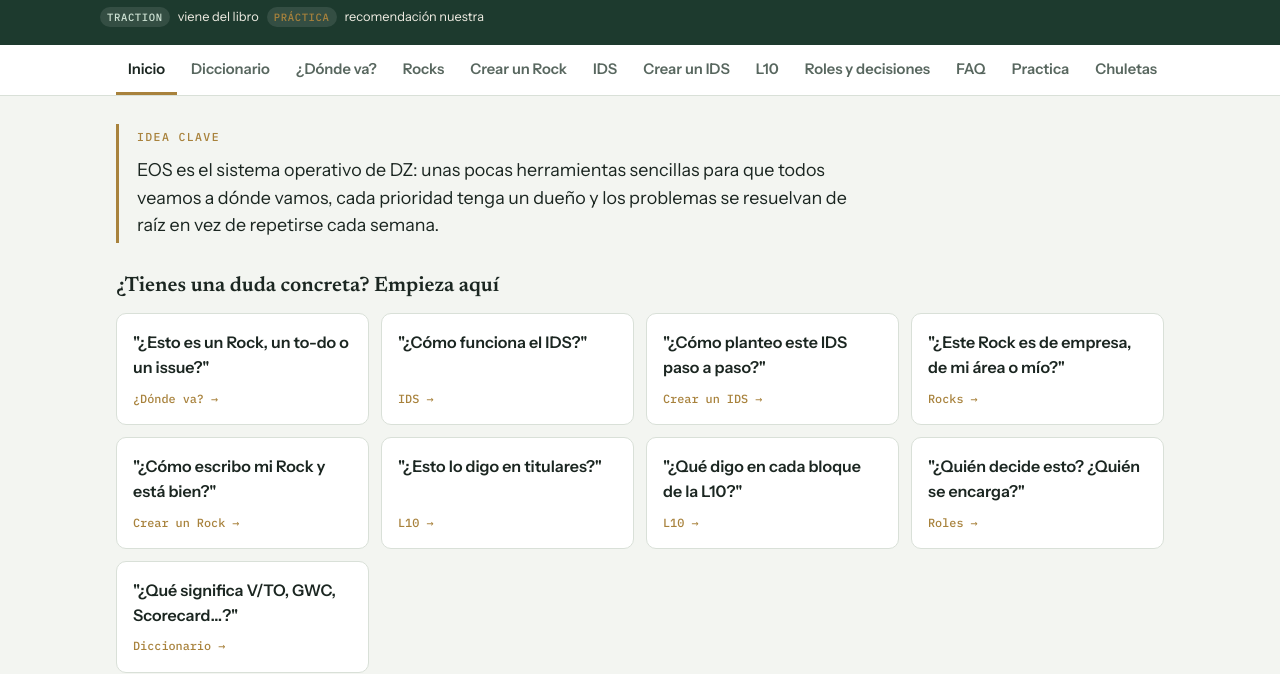
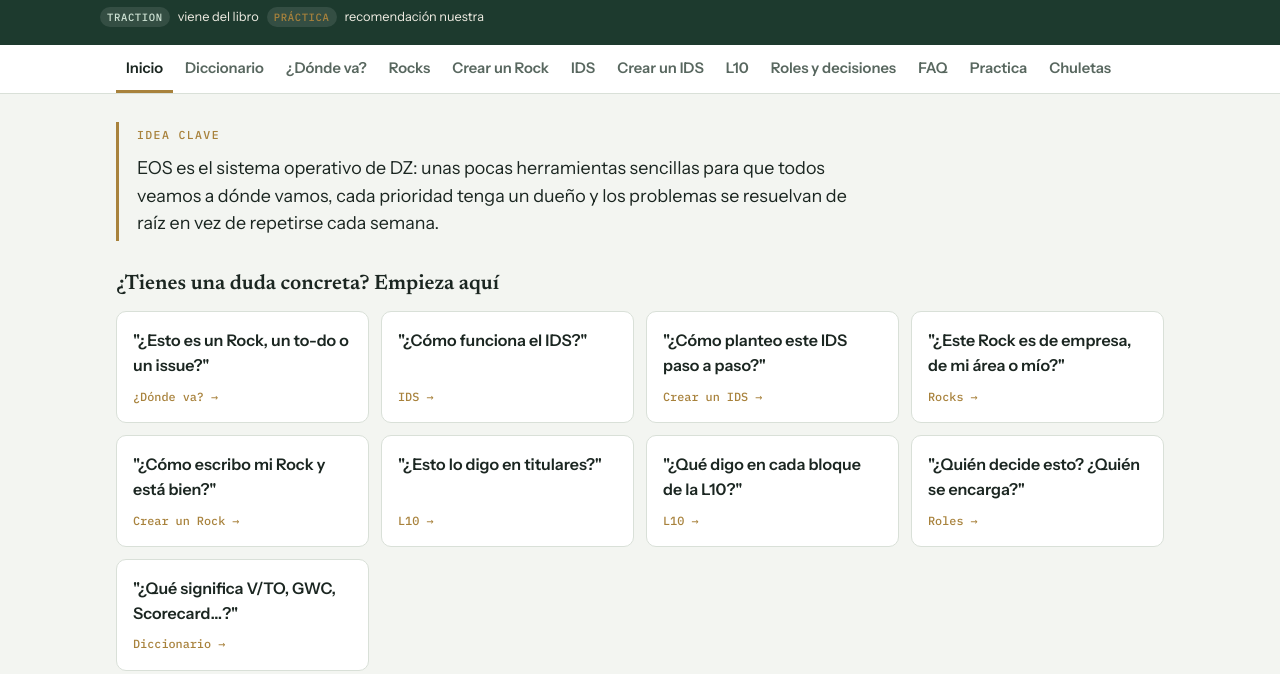
Before and after one commit to larasanz-dz/guia-eos, a plain HTML site: page index.html in a window 1280 px wide. Shown: the part 142-816 px from the top of the page. Drawn offline with Linux system fonts and the light colour scheme.

Commit message:
Add files via upload

```diff
--- a/index.html
+++ b/index.html
@@ -48,9 +48,9 @@ button{font:inherit;color:inherit}
 
 /* Pestañas */
 .tabs{position:sticky;top:env(safe-area-inset-top,0px);z-index:10;background:var(--card);border-bottom:1px solid var(--line)}
-.tabs-in{max-width:1080px;margin:0 auto;display:flex;gap:2px;overflow-x:auto;padding:0 16px;scrollbar-width:none}
+.tabs-in{max-width:1080px;margin:0 auto;display:flex;flex-wrap:wrap;gap:0 2px;padding:0 16px}
 .tabs-in::-webkit-scrollbar{display:none}
-.tab{background:none;border:0;padding:13px 12px 11px;font-weight:600;font-size:.92rem;color:var(--muted);border-bottom:3px solid transparent;white-space:nowrap;cursor:pointer}
+.tab{background:none;border:0;padding:12px 10px 10px;font-weight:600;font-size:.92rem;color:var(--muted);border-bottom:3px solid transparent;white-space:nowrap;cursor:pointer}
 .tab:hover{color:var(--ink)}
 .tab[aria-selected="true"]{color:var(--ink);border-bottom-color:var(--gold)}
 .tabsel{display:none;width:100%;padding:10px 12px;font:inherit;font-weight:600;border:1px solid var(--line);border-radius:8px;background:var(--card);color:var(--ink)}
```
